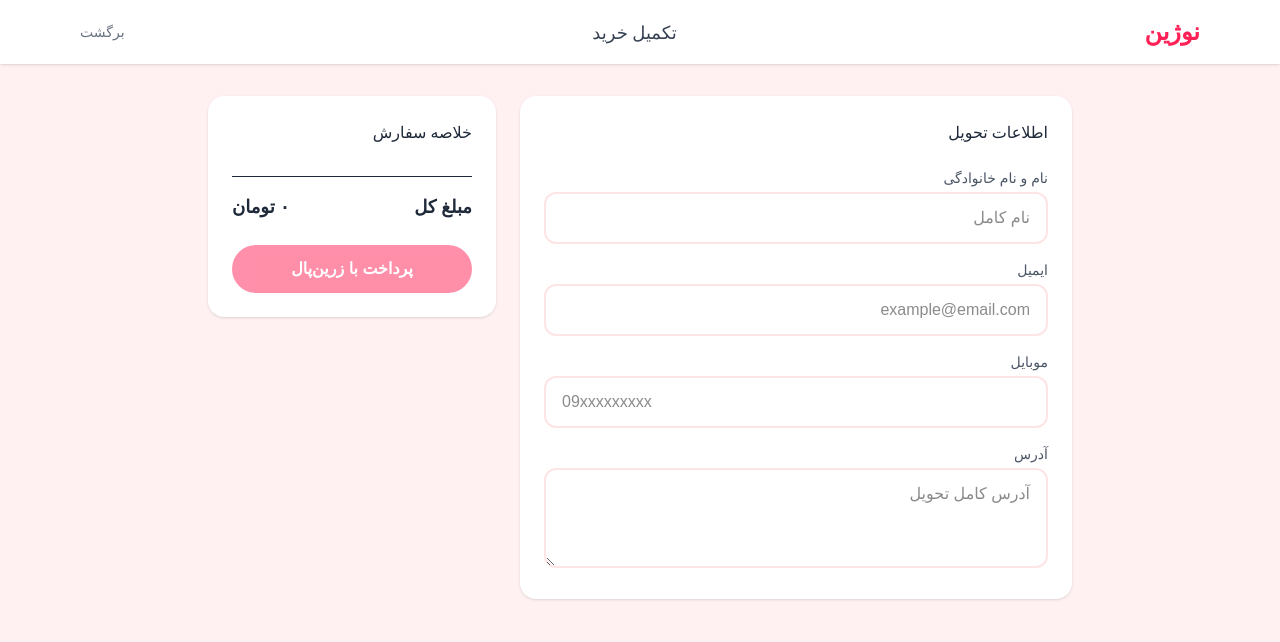
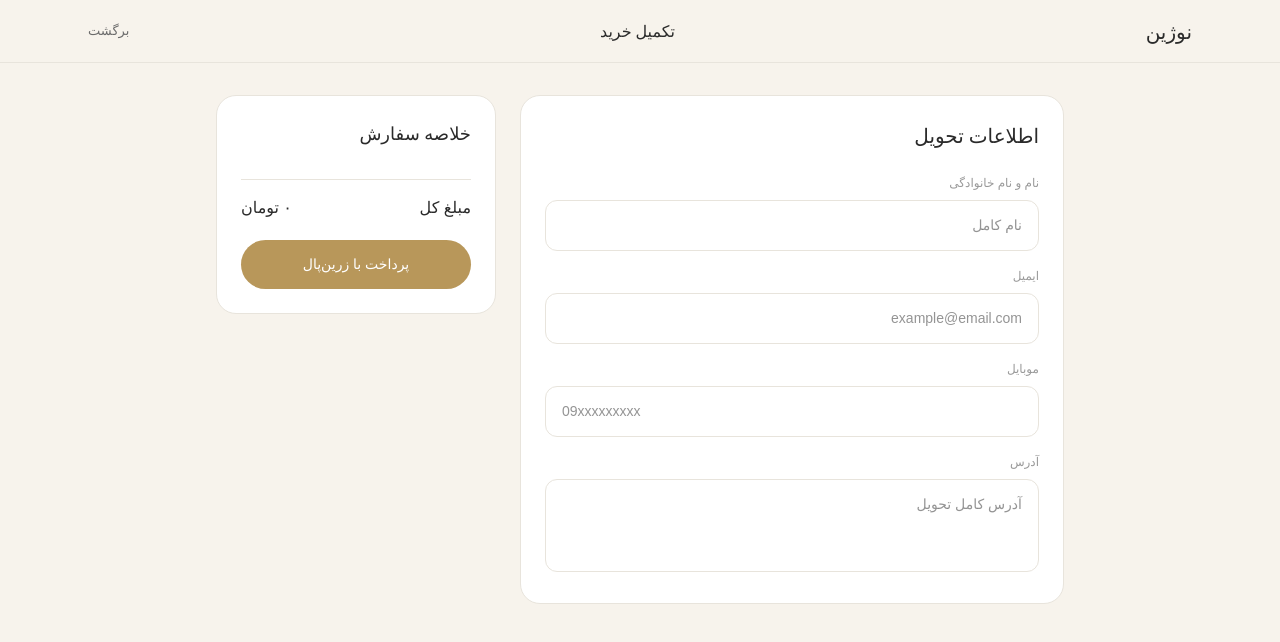
Before and after one commit to sharifimoq/nozhin, a Next.js app: page /checkout in a window 1280 px wide. Shown: the top 642 px of the page. Built offline with nearby package versions, Linux system fonts and the light colour scheme.

Commit message:
Update page.tsx

```diff
--- a/src/app/checkout/page.tsx
+++ b/src/app/checkout/page.tsx
@@ -1,24 +1,18 @@
 "use client";
+import { Suspense } from "react";
 import { useCartStore } from "@/store/cartStore";
 import { useState, useEffect } from "react";
 import { useRouter, useSearchParams } from "next/navigation";
 
-export default function Checkout() {
+function CheckoutContent() {
   const { items, totalPrice, clearCart } = useCartStore();
   const router = useRouter();
   const searchParams = useSearchParams();
   const status = searchParams.get("status");
   const refId = searchParams.get("ref_id");
-
-  const [form, setForm] = useState({
-    name: "",
-    email: "",
-    mobile: "",
-    address: "",
-  });
+  const [form, setForm] = useState({ name: "", email: "", mobile: "", address: "" });
   const [loading, setLoading] = useState(false);
 
-  // بعد از پرداخت موفق، سفارش رو ذخیره می‌کنیم
   useEffect(() => {
     if (status === "success") {
       const savedOrder = localStorage.getItem("pendingOrder");
@@ -40,32 +34,17 @@ export default function Checkout() {
       alert("لطفاً همه فیلدها رو پر کن");
       return;
     }
-
     setLoading(true);
-
-    // اطلاعات سفارش رو ذخیره می‌کنیم تا بعد از پرداخت بتونیم توی دیتابیس بذاریم
     localStorage.setItem("pendingOrder", JSON.stringify({
-      name: form.name,
-      email: form.email,
-      mobile: form.mobile,
-      address: form.address,
-      total: totalPrice(),
-      items: items,
+      name: form.name, email: form.email, mobile: form.mobile,
+      address: form.address, total: totalPrice(), items: items,
     }));
-
     const res = await fetch("/api/payment/request", {
       method: "POST",
       headers: { "Content-Type": "application/json" },
-      body: JSON.stringify({
-        amount: totalPrice(),
-        description: "خرید از فروشگاه نوژین",
-        email: form.email,
-        mobile: form.mobile,
-      }),
+      body: JSON.stringify({ amount: totalPrice(), description: "خرید از فروشگاه نوژین", email: form.email, mobile: form.mobile }),
     });
-
     const data = await res.json();
-
     if (data.url) {
       window.location.href = data.url;
     } else {
@@ -74,19 +53,17 @@ export default function Checkout() {
     }
   };
 
-  // پرداخت موفق
+  const inputStyle = { width: "100%", border: "0.5px solid #E8E4DC", borderRadius: "12px", padding: "14px 16px", fontSize: "14px", outline: "none", color: "var(--dark)", background: "white" };
+
   if (status === "success") {
     return (
-      <main className="min-h-screen bg-rose-50 flex items-center justify-center" dir="rtl">
-        <div className="bg-white rounded-3xl p-8 max-w-md w-full mx-4 text-center shadow-lg">
-          <div className="text-6xl mb-4">🎉</div>
-          <h2 className="text-2xl font-bold text-gray-800 mb-2">پرداخت موفق!</h2>
-          <p className="text-gray-400 mb-2">سفارش شما ثبت شد</p>
-          <p className="text-sm text-gray-400 mb-6">کد پیگیری: {refId}</p>
-          <button
-            onClick={() => router.push("/")}
-            className="bg-rose-500 text-white px-6 py-3 rounded-full hover:bg-rose-600"
-          >
+      <main style={{ minHeight: "100vh", background: "var(--cream)", display: "flex", alignItems: "center", justifyContent: "center" }} dir="rtl">
+        <div style={{ background: "white", borderRadius: "24px", padding: "48px", maxWidth: "400px", width: "100%", textAlign: "center", border: "0.5px solid #E8E4DC" }}>
+          <div style={{ fontSize: "56px", marginBottom: "16px" }}>🎉</div>
+          <h2 style={{ fontFamily: "var(--font-playfair)", fontSize: "24px", color: "var(--dark)", marginBottom: "8px" }}>پرداخت موفق!</h2>
+          <p style={{ fontSize: "14px", color: "var(--light)", marginBottom: "8px" }}>سفارش شما ثبت شد</p>
+          <p style={{ fontSize: "12px", color: "var(--light)", marginBottom: "24px" }}>کد پیگیری: {refId}</p>
+          <button onClick={() => router.push("/")} style={{ background: "var(--sage)", color: "white", border: "none", padding: "12px 32px", borderRadius: "100px", fontSize: "14px", cursor: "pointer" }}>
             برگشت به خانه
           </button>
         </div>
@@ -94,18 +71,14 @@ export default function Checkout() {
     );
   }
 
-  // پرداخت ناموفق
   if (status === "failed") {
     return (
-      <main className="min-h-screen bg-rose-50 flex items-center justify-center" dir="rtl">
-        <div className="bg-white rounded-3xl p-8 max-w-md w-full mx-4 text-center shadow-lg">
-          <div className="text-6xl mb-4">❌</div>
-          <h2 className="text-2xl font-bold text-gray-800 mb-2">پرداخت ناموفق</h2>
-          <p className="text-gray-400 mb-6">مشکلی پیش اومد — دوباره امتحان کن</p>
-          <button
-            onClick={() => router.push("/cart")}
-            className="bg-rose-500 text-white px-6 py-3 rounded-full hover:bg-rose-600"
-          >
+      <main style={{ minHeight: "100vh", background: "var(--cream)", display: "flex", alignItems: "center", justifyContent: "center" }} dir="rtl">
+        <div style={{ background: "white", borderRadius: "24px", padding: "48px", maxWidth: "400px", width: "100%", textAlign: "center", border: "0.5px solid #E8E4DC" }}>
+          <div style={{ fontSize: "56px", marginBottom: "16px" }}>❌</div>
+          <h2 style={{ fontFamily: "var(--font-playfair)", fontSize: "24px", color: "var(--dark)", marginBottom: "8px" }}>پرداخت ناموفق</h2>
+          <p style={{ fontSize: "14px", color: "var(--light)", marginBottom: "24px" }}>مشکلی پیش اومد — دوباره امتحان کن</p>
+          <button onClick={() => router.push("/cart")} style={{ background: "var(--sage)", color: "white", border: "none", padding: "12px 32px", borderRadius: "100px", fontSize: "14px", cursor: "pointer" }}>
             برگشت به سبد خرید
           </button>
         </div>
@@ -114,83 +87,53 @@ export default function Checkout() {
   }
 
   return (
-    <main className="min-h-screen bg-rose-50" dir="rtl">
-      <header className="bg-white shadow-sm sticky top-0 z-50">
-        <div className="max-w-6xl mx-auto px-4 py-4 flex items-center justify-between">
-          <a href="/" className="text-2xl font-bold text-rose-500">نوژین</a>
-          <h1 className="text-lg font-bold text-gray-700">تکمیل خرید</h1>
-          <a href="/cart" className="text-sm text-gray-500 hover:text-rose-500">برگشت</a>
+    <main style={{ minHeight: "100vh", background: "var(--cream)" }} dir="rtl">
+      <header style={{ background: "var(--cream)", borderBottom: "0.5px solid #E8E4DC" }} className="sticky top-0 z-50">
+        <div className="max-w-6xl mx-auto px-6 py-4 flex items-center justify-between">
+          <a href="/" style={{ fontFamily: "var(--font-playfair)", fontSize: "20px", color: "var(--dark)", textDecoration: "none" }}>نوژین</a>
+          <h1 style={{ fontSize: "16px", fontWeight: "500", color: "var(--dark)" }}>تکمیل خرید</h1>
+          <a href="/cart" style={{ fontSize: "13px", color: "var(--mid)", textDecoration: "none" }}>برگشت</a>
         </div>
       </header>
-
-      <div className="max-w-4xl mx-auto px-4 py-8">
+      <div className="max-w-4xl mx-auto px-6 py-8">
         <div className="flex flex-col lg:flex-row gap-6">
-          <div className="flex-1 bg-white rounded-2xl p-6 shadow-sm">
-            <h2 className="font-bold text-gray-800 mb-6">اطلاعات تحویل</h2>
-            <div className="flex flex-col gap-4">
+          <div style={{ flex: 1, background: "white", borderRadius: "20px", border: "0.5px solid #E8E4DC", padding: "24px" }}>
+            <h2 style={{ fontFamily: "var(--font-playfair)", fontSize: "20px", color: "var(--dark)", marginBottom: "24px" }}>اطلاعات تحویل</h2>
+            <div style={{ display: "flex", flexDirection: "column", gap: "16px" }}>
               <div>
-                <label className="text-sm text-gray-600 mb-1 block">نام و نام خانوادگی</label>
-                <input
-                  type="text"
-                  value={form.name}
-                  onChange={(e) => setForm({ ...form, name: e.target.value })}
-                  className="w-full border-2 border-rose-100 rounded-xl px-4 py-3 focus:outline-none focus:border-rose-400"
-                  placeholder="نام کامل"
-                />
+                <label style={{ fontSize: "12px", color: "var(--light)", display: "block", marginBottom: "8px" }}>نام و نام خانوادگی</label>
+                <input type="text" value={form.name} onChange={(e) => setForm({ ...form, name: e.target.value })} style={inputStyle} placeholder="نام کامل" />
               </div>
               <div>
-                <label className="text-sm text-gray-600 mb-1 block">ایمیل</label>
-                <input
-                  type="email"
-                  value={form.email}
-                  onChange={(e) => setForm({ ...form, email: e.target.value })}
-                  className="w-full border-2 border-rose-100 rounded-xl px-4 py-3 focus:outline-none focus:border-rose-400"
-                  placeholder="example@email.com"
-                />
+                <label style={{ fontSize: "12px", color: "var(--light)", display: "block", marginBottom: "8px" }}>ایمیل</label>
+                <input type="email" value={form.email} onChange={(e) => setForm({ ...form, email: e.target.value })} style={inputStyle} placeholder="example@email.com" />
               </div>
               <div>
-                <label className="text-sm text-gray-600 mb-1 block">موبایل</label>
-                <input
-                  type="tel"
-                  value={form.mobile}
-                  onChange={(e) => setForm({ ...form, mobile: e.target.value })}
-                  className="w-full border-2 border-rose-100 rounded-xl px-4 py-3 focus:outline-none focus:border-rose-400"
-                  placeholder="09xxxxxxxxx"
-                />
+                <label style={{ fontSize: "12px", color: "var(--light)", display: "block", marginBottom: "8px" }}>موبایل</label>
+                <input type="tel" value={form.mobile} onChange={(e) => setForm({ ...form, mobile: e.target.value })} style={inputStyle} placeholder="09xxxxxxxxx" />
               </div>
               <div>
-                <label className="text-sm text-gray-600 mb-1 block">آدرس</label>
-                <textarea
-                  value={form.address}
-                  onChange={(e) => setForm({ ...form, address: e.target.value })}
-                  className="w-full border-2 border-rose-100 rounded-xl px-4 py-3 focus:outline-none focus:border-rose-400"
-                  placeholder="آدرس کامل تحویل"
-                  rows={3}
-                />
+                <label style={{ fontSize: "12px", color: "var(--light)", display: "block", marginBottom: "8px" }}>آدرس</label>
+                <textarea value={form.address} onChange={(e) => setForm({ ...form, address: e.target.value })} style={{ ...inputStyle, resize: "none" } as React.CSSProperties} placeholder="آدرس کامل تحویل" rows={3} />
               </div>
             </div>
           </div>
-
-          <div className="lg:w-72">
-            <div className="bg-white rounded-2xl p-6 shadow-sm sticky top-24">
-              <h2 className="font-bold text-gray-800 mb-4">خلاصه سفارش</h2>
-              <div className="flex flex-col gap-2 mb-4">
+          <div style={{ width: "280px" }}>
+            <div style={{ background: "white", borderRadius: "20px", border: "0.5px solid #E8E4DC", padding: "24px", position: "sticky", top: "80px" }}>
+              <h2 style={{ fontFamily: "var(--font-playfair)", fontSize: "18px", color: "var(--dark)", marginBottom: "16px" }}>خلاصه سفارش</h2>
+              <div style={{ display: "flex", flexDirection: "column", gap: "8px", marginBottom: "16px" }}>
                 {items.map((item) => (
-                  <div key={item.id} className="flex justify-between text-sm text-gray-500">
+                  <div key={item.id} style={{ display: "flex", justifyContent: "space-between", fontSize: "13px", color: "var(--mid)" }}>
                     <span>{item.name} × {item.quantity}</span>
                     <span>{(item.price * item.quantity).toLocaleString("fa-IR")}</span>
                   </div>
                 ))}
               </div>
-              <div className="flex justify-between font-bold text-gray-800 text-lg border-t pt-4">
+              <div style={{ display: "flex", justifyContent: "space-between", fontWeight: "500", color: "var(--dark)", fontSize: "16px", borderTop: "0.5px solid #E8E4DC", paddingTop: "16px" }}>
                 <span>مبلغ کل</span>
                 <span>{totalPrice().toLocaleString("fa-IR")} تومان</span>
               </div>
-              <button
-                onClick={handlePayment}
-                disabled={loading || items.length === 0}
-                className="w-full bg-rose-500 text-white py-3 rounded-full mt-6 hover:bg-rose-600 font-bold disabled:opacity-50"
-              >
+              <button onClick={handlePayment} disabled={loading || items.length === 0} style={{ width: "100%", background: "var(--gold)", color: "white", border: "none", padding: "14px", borderRadius: "100px", fontSize: "14px", cursor: "pointer", marginTop: "20px", opacity: loading ? 0.7 : 1 }}>
                 {loading ? "در حال انتقال..." : "پرداخت با زرین‌پال"}
               </button>
             </div>
@@ -200,3 +143,11 @@ export default function Checkout() {
     </main>
   );
 }
+
+export default function Checkout() {
+  return (
+    <Suspense fallback={<div style={{ minHeight: "100vh", background: "var(--cream)", display: "flex", alignItems: "center", justifyContent: "center" }}>در حال بارگذاری...</div>}>
+      <CheckoutContent />
+    </Suspense>
+  );
+}
```
